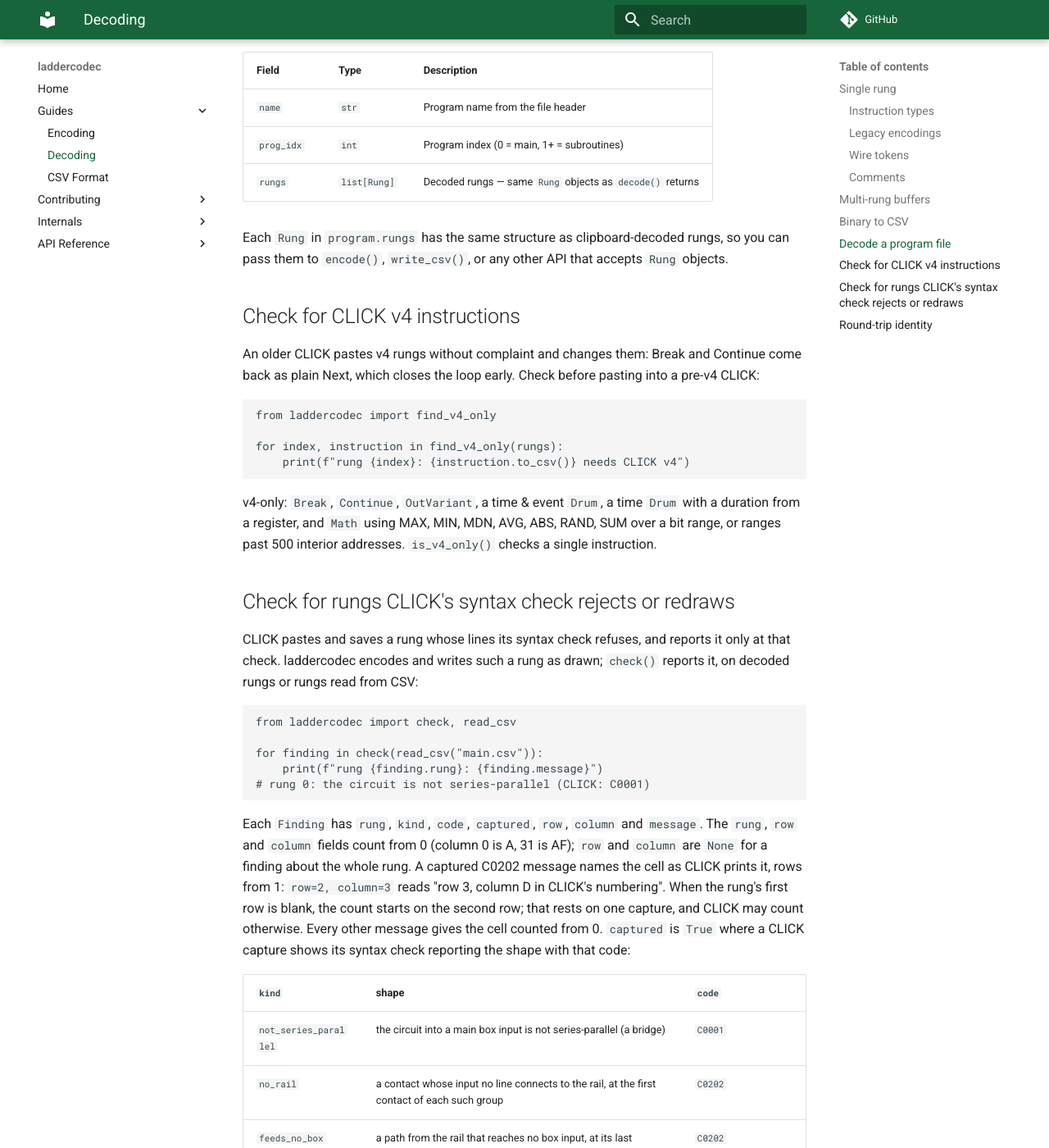
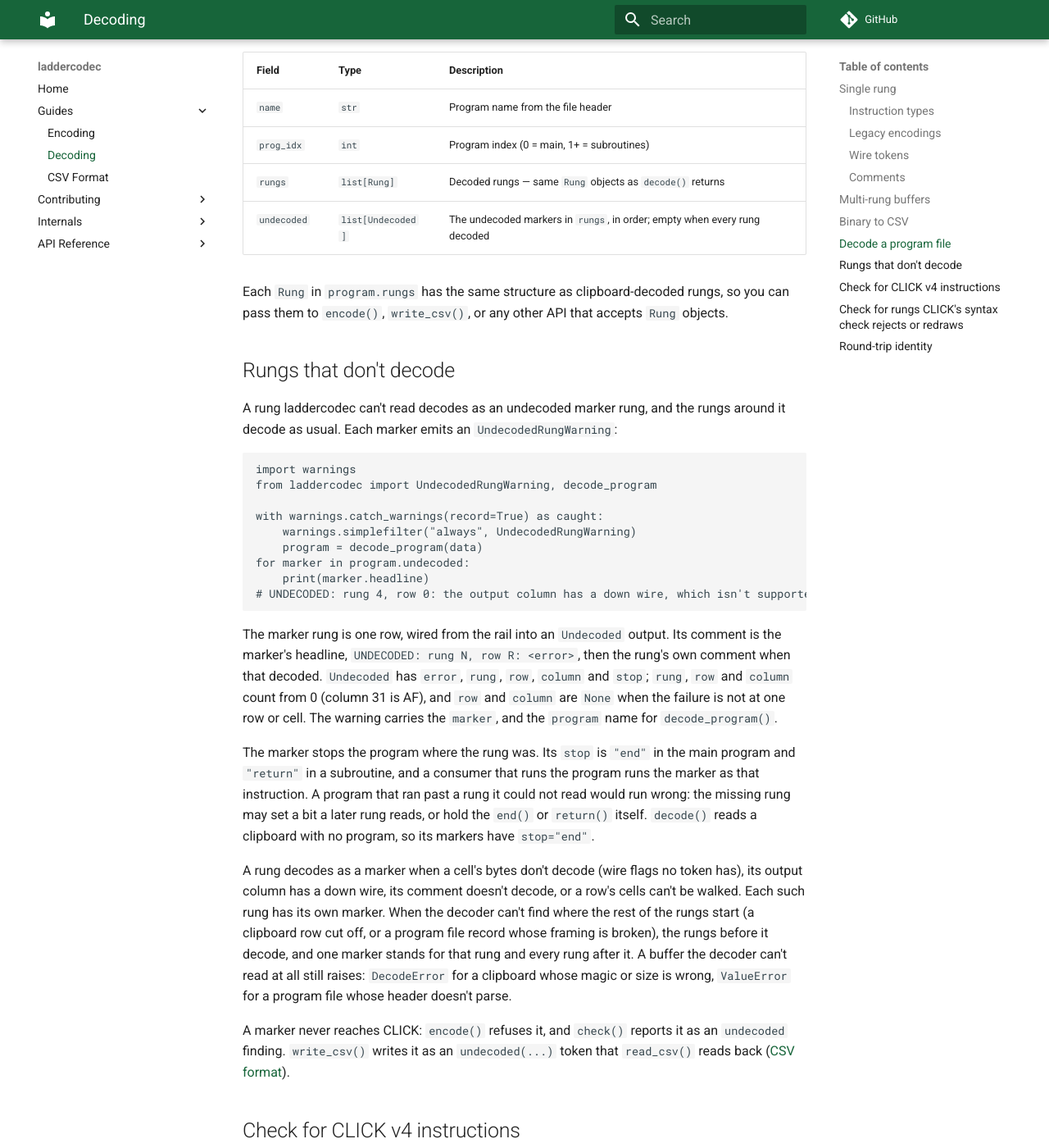
Before and after one commit to ssweber/laddercodec, an MkDocs documentation site: the page built from docs/guides/decoding.md, in a window 1280 px wide and 1400 px high, scrolled down 3308 px. Shown: the whole window at 82% size. Built offline with MkDocs 1.6.1 and Material for MkDocs 9.7.7, drawn with Linux system fonts in a browser that asks for light colours; comment, search, counter and statistics services are not loaded; some of the changed text lies outside the part shown.

Commit message:
wip(undecoded): docs, CHANGELOG and AGENTS.md for undecoded markers
Co-Authored-By: Claude Opus 5.5 <noreply@anthropic.com>
Claude-Session: https://claude.ai/code/session_01QnFxutaFyJKgcijzqdEwer

````diff
--- a/docs/guides/decoding.md
+++ b/docs/guides/decoding.md
@@ -127,8 +127,53 @@ The returned `Program` dataclass has:
 | `name` | `str` | Program name from the file header |
 | `prog_idx` | `int` | Program index (0 = main, 1+ = subroutines) |
 | `rungs` | `list[Rung]` | Decoded rungs — same `Rung` objects as `decode()` returns |
+| `undecoded` | `list[Undecoded]` | The undecoded markers in `rungs`, in order; empty when every rung decoded |
 
 Each `Rung` in `program.rungs` has the same structure as clipboard-decoded rungs, so you can pass them to `encode()`, `write_csv()`, or any other API that accepts `Rung` objects.
+
+## Rungs that don't decode
+
+A rung laddercodec can't read decodes as an undecoded marker rung, and the rungs
+around it decode as usual. Each marker emits an `UndecodedRungWarning`:
+
+```python
+import warnings
+from laddercodec import UndecodedRungWarning, decode_program
+
+with warnings.catch_warnings(record=True) as caught:
+    warnings.simplefilter("always", UndecodedRungWarning)
+    program = decode_program(data)
+for marker in program.undecoded:
+    print(marker.headline)
+# UNDECODED: rung 4, row 0: the output column has a down wire, which isn't supported. CLICK's syntax check removes it.
+```
+
+The marker rung is one row, wired from the rail into an `Undecoded` output. Its
+comment is the marker's headline, `UNDECODED: rung N, row R: <error>`, then the
+rung's own comment when that decoded. `Undecoded` has `error`, `rung`, `row`,
+`column` and `stop`; `rung`, `row` and `column` count from 0 (column 31 is AF),
+and `row` and `column` are `None` when the failure is not at one row or cell. The
+warning carries the `marker`, and the `program` name for `decode_program()`.
+
+The marker stops the program where the rung was. Its `stop` is `"end"` in the
+main program and `"return"` in a subroutine, and a consumer that runs the program
+runs the marker as that instruction. A program that ran past a rung it could not
+read would run wrong: the missing rung may set a bit a later rung reads, or hold the
+`end()` or `return()` itself. `decode()` reads a clipboard with no program, so its
+markers have `stop="end"`.
+
+A rung decodes as a marker when a cell's bytes don't decode (wire flags no token
+has), its output column has a down wire, its comment doesn't decode, or a row's
+cells can't be walked. Each such rung has its own marker. When the decoder can't
+find where the rest of the rungs start (a clipboard row cut off, or a program
+file record whose framing is broken), the rungs before it decode, and one marker
+stands for that rung and every rung after it. A buffer the decoder can't read at
+all still raises: `DecodeError` for a clipboard whose magic or size is wrong,
+`ValueError` for a program file whose header doesn't parse.
+
+A marker never reaches CLICK: `encode()` refuses it, and `check()` reports it as an
+`undecoded` finding. `write_csv()` writes it as an `undecoded(...)` token that
+`read_csv()` reads back ([CSV format](csv-format.md#supported-instruction-tokens-canonical-producer-set)).
 
 ## Check for CLICK v4 instructions
 
@@ -182,8 +227,10 @@ shape with that code:
 | `no_coil` | a path from the rail that reaches no box, once per rung; CLICK's text is "There is no Coil instruction in the rung" | `C0003` |
 | `output_above_pinned_box` | a box above a box with a used pin row (a `.reset()` row and the like), both off one net | `C000A` |
 | `pin_without_contact` | a timer's or drum's reset whose contacts are all on the main input's circuit | `C0205` (timer), `C0212` (drum) |
+| `undecoded` | an undecoded marker, at its AF cell ([Rungs that don't decode](#rungs-that-dont-decode)); CLICK never sees one | none |
 
 A rung whose rail reaches no box gets only its `no_rail` findings, as in CLICK.
+A rung that holds an undecoded marker gets only its `undecoded` findings.
 `pin_without_contact` on other pins (a counter's reset, a drum's jog) has no code,
 and on a reset wired straight from the rail, or whose contacts are all another
 pin's (a contact two pins share counts as the earlier pin's), it has the box's code
````
Also changed, not shown: AGENTS.md (+4 -2 lines), CHANGELOG.md (+12 -0 lines), docs/guides/csv-format.md (+9 -0 lines), docs/guides/encoding.md (+4 -0 lines), docs/internals/binary-format.md (+3 -1 lines).
